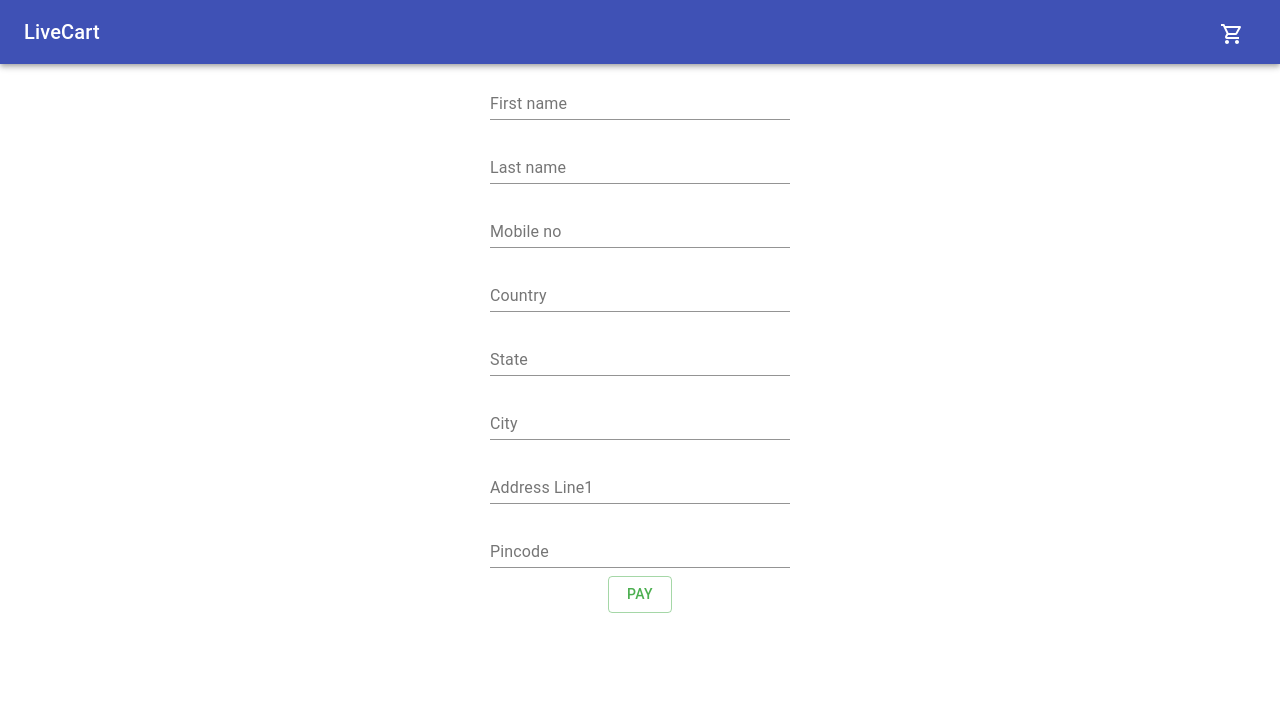
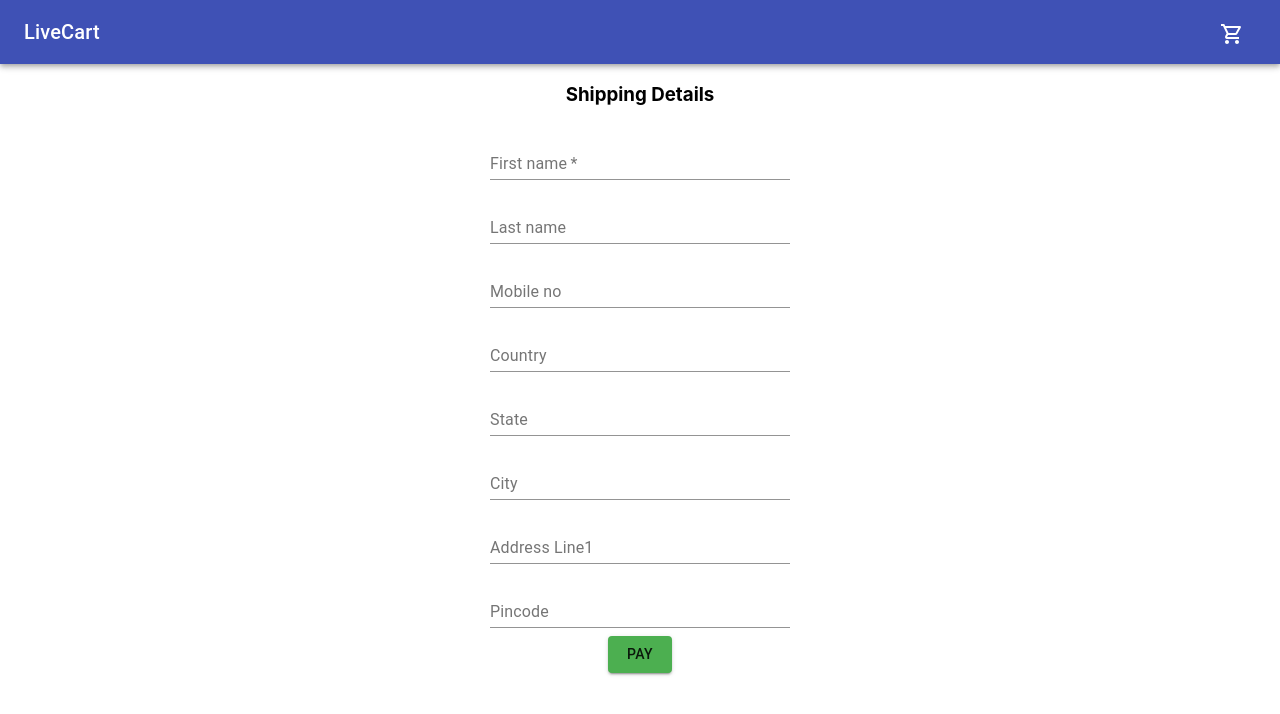
Before and after one commit to invisiblegeek1/liveit, a React (Create React App) app in the folder liveit/: page /checkout in a window 1280 px wide. Shown: the top 714 px of the page. Built offline with nearby package versions, Linux system fonts and the light colour scheme.

Commit message:
paypal alert added

```diff
--- a/liveit/package.json
+++ b/liveit/package.json
@@ -5,6 +5,7 @@
   "dependencies": {
     "@material-ui/core": "^4.11.3",
     "@material-ui/icons": "^4.11.2",
+    "@material-ui/lab": "^4.0.0-alpha.57",
     "@reduxjs/toolkit": "^1.5.0",
     "@testing-library/jest-dom": "^5.11.4",
     "@testing-library/react": "^11.1.0",
--- a/liveit/src/components/checkOutForm/AddressForm.js
+++ b/liveit/src/components/checkOutForm/AddressForm.js
@@ -38,7 +38,7 @@ const theme = createMuiTheme({
   const classes = useStyles();
   const products=useSelector(state=>state.products)
   const [ischeckout,checkoutStatechange]=useState(true)
-  const CheckOutHandler=()=>{
+  const CheckOutHandler=(e)=>{
     if(ischeckout){
 
 
@@ -58,11 +58,13 @@ ReactDOM.render(
 
   return (
     <form className={classes.root} noValidate>
+      <h3>Shipping Details</h3>
       <ThemeProvider theme={theme}>
         <TextField
           className={classes.margin}
           label="First name"
           id="mui-theme-provider-standard-input"
+          required
         />
         <TextField
           className={classes.margin}
@@ -103,10 +105,10 @@ ReactDOM.render(
           inputProps={{ type: "number" }}
         />
         <div id='paybutton' ></div>
-        <Button variant='outlined' color='primary' onClick={()=>{
+        <Button  variant='contained' color='primary' onClick={(e)=>{
           if(products.length){
-            checkoutStatechange();
-            CheckOutHandler();
+            checkoutStatechange(true);
+            CheckOutHandler(e);
 
 
           }
--- a/liveit/src/components/checkOutForm/PaymentForm.js
+++ b/liveit/src/components/checkOutForm/PaymentForm.js
@@ -1,10 +1,13 @@
 import React, { useState, useRef, useEffect } from "react";
+import Alert from '@material-ui/lab/Alert';
+
 
 const PaypalButton = (props) => {
-  const { items, total } = props;
+  const { items} = props;
   const [paidFor, setpaidFor] = useState(false);
   const [error, seterror] = useState(null);
   const paypalref = useRef();
+
   useEffect(() => {
     window.paypal
       .Buttons({
@@ -15,8 +18,8 @@ const PaypalButton = (props) => {
               {
                 description: "LiveCart Store Checkout",
                 amout: {
-                  currency_code: "INR",
-                  value: 10,
+                  currency: "INR",
+                  value: '10.0',
                 },
               },
             ],
@@ -32,13 +35,15 @@ const PaypalButton = (props) => {
         },
       })
       .render(paypalref.current);
-    console.log("payment button ready");
+
   }, [items]);
   if (paidFor) {
     return <div>Thanks for purchasing</div>;
   }
   if (error) {
-    return <div>Error in processing .Try Again</div>;
+    return <Alert severity="error"
+    >Error in processing Try Again and refersh </Alert>
+
   }
   return <div ref={paypalref} />;
 };
```
Also changed, not shown: 1 other file (tests, documents, lock files or other folders).
